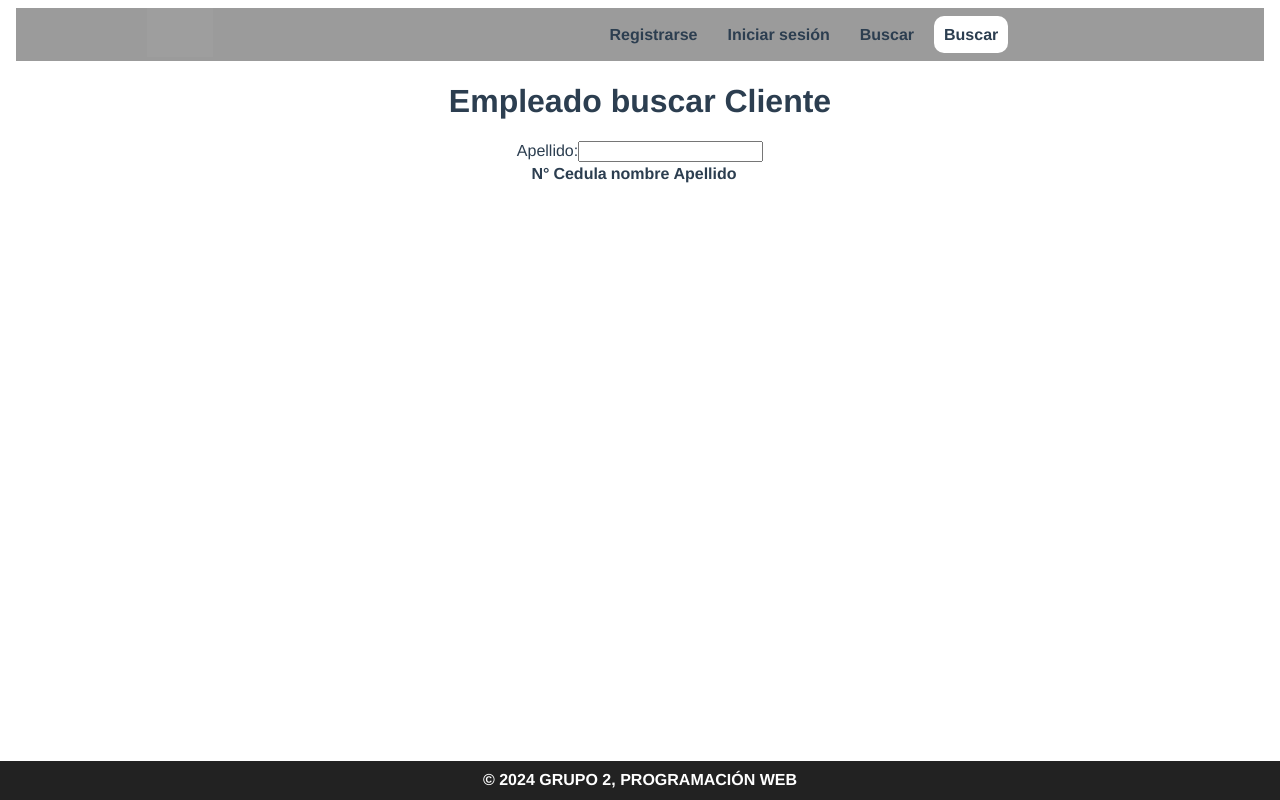
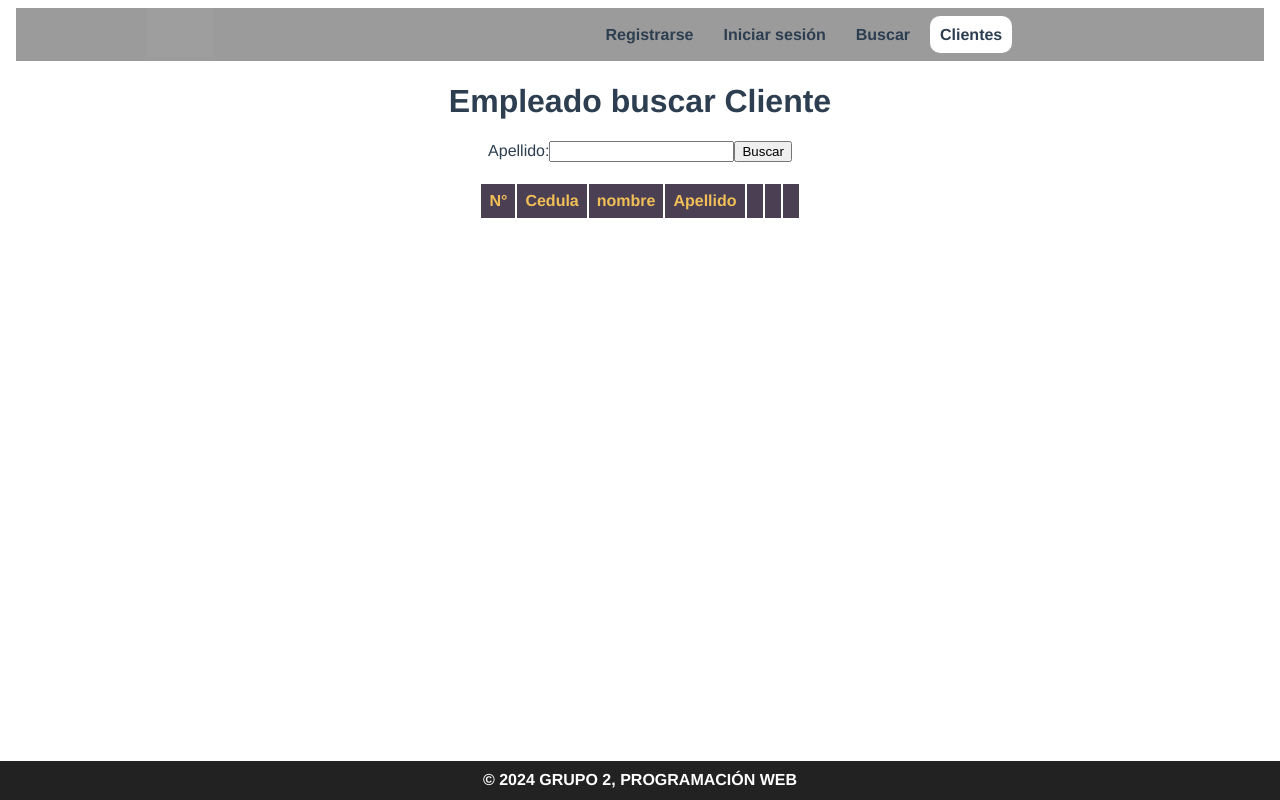
Before and after one commit to wadiaz98/proyecto_final_pw_vue_g2, a Vue app: page /#/empleados/clientes in a window 1280 px wide. Built offline with nearby package versions, Linux system fonts and the light colour scheme; grey boxes are pictures that could not be loaded.

Commit message:
algunos estilos

```diff
--- a/src/components/NavBar.vue
+++ b/src/components/NavBar.vue
@@ -3,7 +3,7 @@
     <router-link to="/registrarse">Registrarse</router-link>
     <router-link to="/loggin">Iniciar sesión</router-link>
     <router-link to="/buscar">Buscar</router-link>
-    <router-link to="/empleados/clientes">Buscar</router-link>
+    <router-link to="/empleados/clientes">Clientes</router-link>
   </div>
 </template>
 
--- a/src/helpers/clienteUsuario.js
+++ b/src/helpers/clienteUsuario.js
@@ -11,12 +11,12 @@ const registrar = async (body) => {
   }
 
 
-  const consultarTodos = async ()=> {
-    const data = axios.get(`http://localhost:8081/API/v1.0/AVIS/clientes`).then(r => r.data)
+  const consultarTodos = async (apellido)=> {
+    const data = axios.get(`http://localhost:8081/API/v1.0/AVIS/clientes/${apellido}`).then(r => r.data)
     console.log(data)
     return data
 }
 
-export const consultarTodosFachada = async ()=> {
-    return await consultarTodos();
+export const consultarTodosFachada = async (apellido)=> {
+    return await consultarTodos(apellido);
 }
--- a/src/pages/EmpleadoBuscarCliente.vue
+++ b/src/pages/EmpleadoBuscarCliente.vue
@@ -3,8 +3,9 @@
   <div class="buscar">
     <label>Apellido:</label>
     <input type="text" name="" v-model="apellido" />
+    <button @click="consultarTodos()">Buscar</button>
   </div>
-  <div class="lista">
+  <div class="tabla">
     <table>
       <thead>
         <tr>
@@ -20,7 +21,7 @@
       <tbody>
         <!-- Utilizamos v-for para iterar sobre la lista de estudiantes y generar las filas de la tabla -->
         <tr v-for="(cliente, index) in this.clientes" :key="index">
-          <td>{{ index }} + 1</td>
+          <td>{{ index + 1}} </td>
           <td>{{ cliente.cedula }}</td>
           <td>{{ cliente.nombre }}</td>
           <td>{{ cliente.apellido }}</td>
@@ -34,7 +35,7 @@
 </template>
 
 <script scoped>
-import {registrarFachada} from '@/helpers/clienteUsuario.js'
+import {consultarTodosFachada} from '@/helpers/clienteUsuario.js'
 export default {
   data() {
     return {
@@ -44,12 +45,46 @@ export default {
   },
   methods: {
    async consultarTodos() {
-      const data = await consultarTodosFachada();
+      const data = await consultarTodosFachada(this.apellido);
       this.clientes = data;
   }
 }
 }
 </script>
 
-<style>
+<style scoped>
+/* Estilos para la tabla */
+.tabla {
+  margin-top: 20px;
+  display: grid;
+  width: 100%;
+  border-collapse: collapse;
+  justify-content: center;
+}
+/* Estilos para las celdas de encabezado */
+.tabla th {
+  background-color: #4B3F53   ;
+/*   border: 1px solid #dddddd; */
+  padding: 8px;
+  text-align: left;
+  color: #F1BF57;
+}
+
+/* Estilos para las celdas de datos */
+.tabla td {
+  border: 1px solid #dddddd;
+  padding: 8px;
+  text-align: left;
+}
+
+/* Estilos para las filas impares */
+.tabla tr:nth-child(odd) {
+  background-color: #f9f9f9;
+}
+
+/* Bordes redondos para la tabla */
+.tabla {
+  border-radius: 10px;
+  overflow: hidden;
+}
 </style>
```
